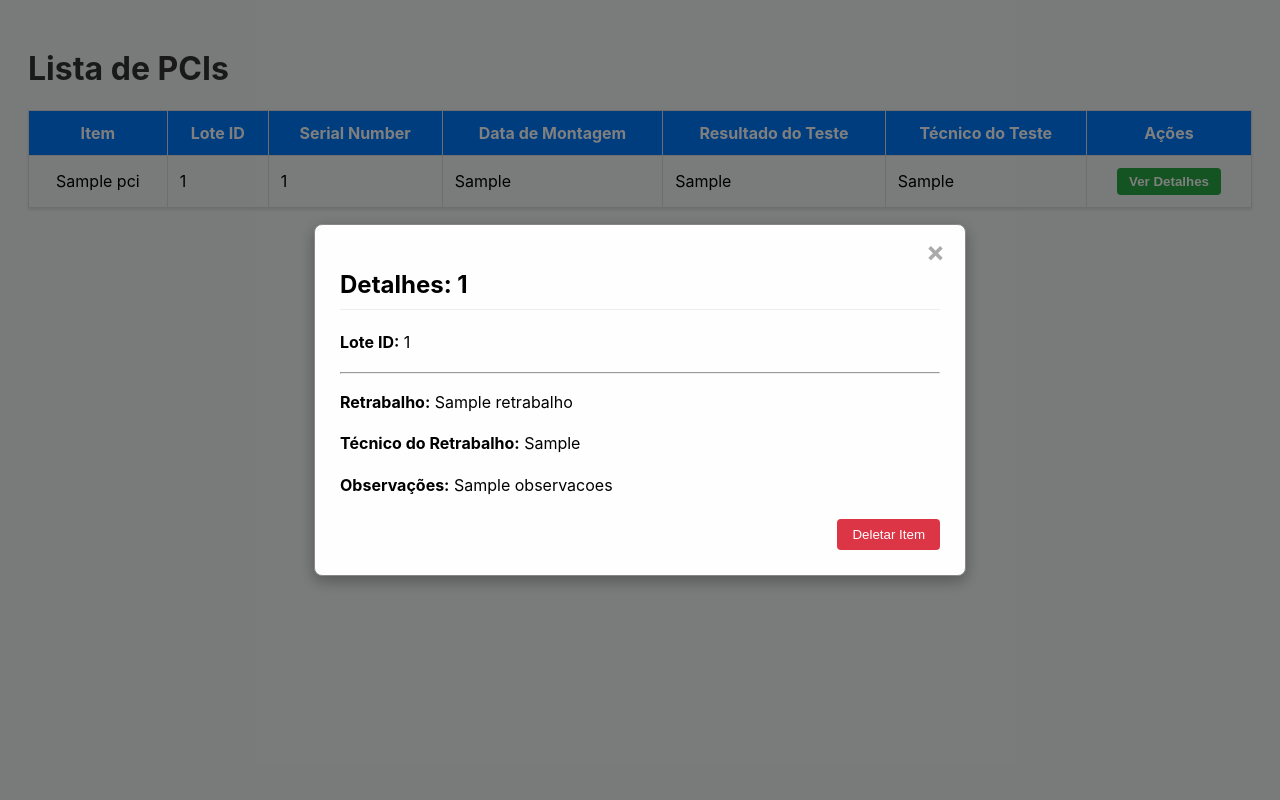
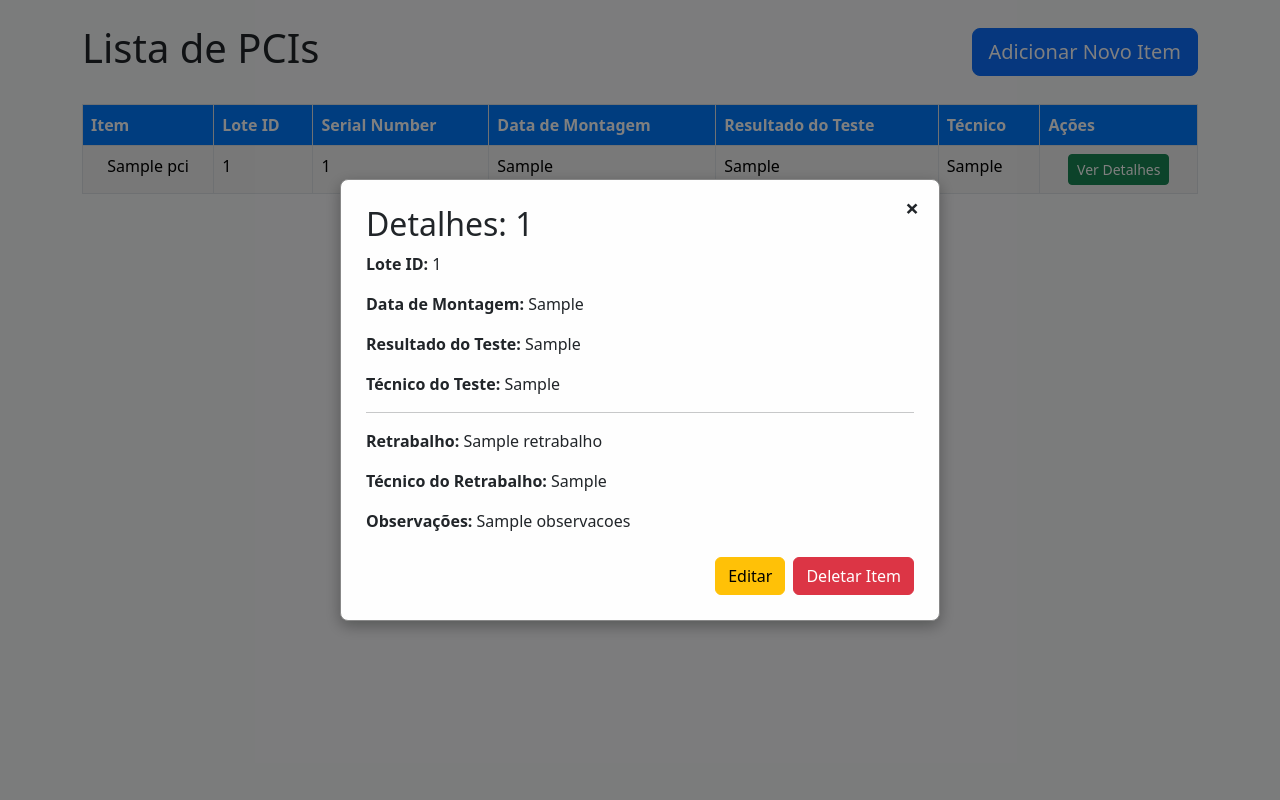
Before and after one commit to gustavo-gbarreto/Registro-de-PCIs, a Flask app: template templates/lotes.html in a window 1280 px wide, after a click on "Ver Detalhes". Run offline with Flask 3, Linux system fonts and the light colour scheme; the template is opened without the code that fills it: most values are stand-ins (such as "Sample title", 1, 10 or a date in 2020).

Commit message:
CRUD funcionando e com validaçâo de dados

```diff
--- a/main.py
+++ b/main.py
@@ -1,15 +1,22 @@
+# main.py (agora com o conteúdo correto)
+
 from flask import Flask
+# Certifique-se de que os caminhos de importação estão corretos
+# Se você criou a pasta 'routes', o caminho será 'routes.admin', etc.
+from routes.admin import admin_route
+from routes.cliente import cliente_route
 from routes.home import home_route
-from routes.cliente import cliente_route
-from routes.admin import admin_route
 
-#inicializando o flask
+# 1. Cria a instância principal da aplicação
 app = Flask(__name__)
 
-#definiçâo das rotas
+# 2. Registra os blueprints na aplicação principal
+#    Cada blueprint é um conjunto de rotas de um arquivo diferente.
 app.register_blueprint(home_route)
-app.register_blueprint(cliente_route,url_prefix='/cliente')
-app.register_blueprint(admin_route,url_prefix='/admin')
+app.register_blueprint(admin_route, url_prefix='/admin')
+app.register_blueprint(cliente_route, url_prefix='/cliente')
 
-
-app.run(debug=True)
+# 3. Roda a aplicação (APENAS se este arquivo for executado diretamente)
+if __name__ == '__main__':
+    # O debug=True é ótimo para desenvolvimento, pois reinicia o servidor a cada alteração.
+    app.run(debug=True)
--- /dev/null
+++ b/templates/base.html
@@ -0,0 +1,20 @@
+<!doctype html>
+<html lang="pt-BR">
+  <head>
+    <meta charset="utf-8">
+    <meta name="viewport" content="width=device-width, initial-scale=1">
+    <title>{% block title %}Registro de PCIs{% endblock %}</title>
+    <link href="https://cdn.jsdelivr.net/npm/bootstrap@5.3.3/dist/css/bootstrap.min.css" rel="stylesheet">
+    {% block styles %}{% endblock %}
+  </head>
+  <body class="bg-light">
+
+    <div class="container mt-4">
+      {% block content %}{% endblock %}
+    </div>
+
+    <script src="https://cdn.jsdelivr.net/npm/bootstrap@5.3.3/dist/js/bootstrap.bundle.min.js"></script>
+    <script src="{{ url_for('static', filename='JS/cru.js') }}"></script>
+    {% block scripts %}{% endblock %}
+  </body>
+</html>
--- a/templates/lotes.html
+++ b/templates/lotes.html
@@ -1,105 +1,28 @@
-<!DOCTYPE html>
-<html lang="pt-BR">
-<head>
-  <meta charset="UTF-8">
-  <meta name="viewport" content="width=device-width, initial-scale=1.0">
-  <title>Lista de PCIs</title>
+{% extends "base.html" %}
+
+{% block title %}Lista de Lotes - PCIs{% endblock %}
+
+{% block styles %}
   <style>
-    body {
-      font-family: -apple-system, BlinkMacSystemFont, "Segoe UI", Roboto, "Helvetica Neue", Arial, sans-serif;
-      padding: 20px;
-      background-color: #f4f7f6;
-    }
-    h1 {
-      color: #333;
-    }
-    table {
-      border-collapse: collapse;
-      width: 100%;
-      border: 1px solid #ccc;
-      box-shadow: 0 2px 3px rgba(0,0,0,0.1);
-    }
-    th, td {
-      text-align: left;
-      border: 1px solid #ddd;
-      padding: 12px;
-    }
-    th {
-      background-color: #007bff;
-      color: white;
-      text-align: center;
-    }
-    tr:nth-child(even) {
-      background-color: #f2f2f2;
-    }
-    td:first-child, td:last-child {
-        text-align: center;
-    }
+    .modal { display: none; position: fixed; z-index: 1050; left: 0; top: 0; width: 100%; height: 100%; background-color: rgba(0,0,0,0.5); justify-content: center; align-items: center; overflow-y: auto; }
+    .modal-conteudo { background-color: #fefefe; padding: 25px; border: 1px solid #888; width: 90%; max-width: 600px; border-radius: 8px; box-shadow: 0 5px 15px rgba(0,0,0,0.3); position: relative; margin: 2rem 0; }
+    .fechar { position: absolute; top: 10px; right: 20px; font-size: 1.5rem; font-weight: bold; cursor: pointer; }
+    .table thead th { background-color: #007bff; color: white; }
+    .required-indicator { color: #dc3545; display: none; }
+  </style>
+{% endblock %}
 
-    /* --- CSS para o botão e o pop-up (Modal) --- */
-    .btn-detalhes {
-      padding: 6px 12px;
-      cursor: pointer;
-      border: none;
-      background-color: #28a745;
-      color: white;
-      border-radius: 4px;
-      font-weight: bold;
-    }
-    .btn-detalhes:hover {
-      background-color: #218838;
-    }
 
-    /* --- CORREÇÃO APLICADA AQUI --- */
-    .modal {
-      display: none; /* Começa oculto por padrão */
-      position: fixed;
-      z-index: 1000;
-      left: 0;
-      top: 0;
-      width: 100%;
-      height: 100%;
-      background-color: rgba(0,0,0,0.5);
-      /* As propriedades de alinhamento abaixo funcionarão quando o JS ativar o 'display: flex' */
-      justify-content: center;
-      align-items: center;
-    }
+{% block content %}
+  <div class="d-flex justify-content-between align-items-center mb-4">
+    <h1>Lista de PCIs</h1>
+    <button class="btn btn-primary btn-lg" id="btn-add-item">
+      Adicionar Novo Item
+    </button>
+  </div>
 
-    .modal-conteudo {
-      background-color: #fefefe;
-      padding: 25px;
-      border: 1px solid #888;
-      width: 90%;
-      max-width: 600px;
-      border-radius: 8px;
-      box-shadow: 0 5px 15px rgba(0,0,0,0.3);
-      position: relative;
-    }
-
-    .modal-conteudo h2 {
-        border-bottom: 1px solid #eee;
-        padding-bottom: 10px;
-    }
-
-    .modal-conteudo p {
-        line-height: 1.6;
-    }
-
-    .fechar {
-      color: #aaa;
-      position: absolute;
-      top: 10px;
-      right: 20px;
-      font-size: 28px;
-      font-weight: bold;
-      cursor: pointer;
-    }
-  </style>
-</head>
-<body>
-  <h1>Lista de PCIs</h1>
-
-  <table>
+  <div class="table-responsive">
+    <table class="table table-striped table-bordered table-hover">
       <thead>
         <tr>
           <th>Item</th>
@@ -107,78 +30,152 @@
           <th>Serial Number</th>
           <th>Data de Montagem</th>
           <th>Resultado do Teste</th>
-        <th>Técnico do Teste</th>
+          <th>Técnico</th>
           <th>Ações</th>
         </tr>
       </thead>
       <tbody>
         {% for id, dados in pci_list.items() %}
         <tr>
-          <td>{{ id }}</td>
+            <td class="text-center">{{ id }}</td>
             <td>{{ dados.Lote_ID }}</td>
             <td>{{ dados.Serial_Number }}</td>
             <td>{{ dados.Data_de_Montagem }}</td>
             <td>{{ dados.Resultado_do_Teste }}</td>
             <td>{{ dados.tecnico_do_teste }}</td>
-          <td>
-            <button class="btn-detalhes" data-target="modal-{{ id }}">Ver Detalhes</button>
+            <td class="text-center">
+              <button class="btn btn-success btn-sm btn-detalhes" data-target="modal-{{ id }}">Ver Detalhes</button>
             </td>
         </tr>
         {% endfor %}
       </tbody>
     </table>
+  </div>
+
+  <div id="modal-add-item" class="modal">
+    <div class="modal-conteudo">
+      <form id="form-add-item" action="{{ url_for('admin.cadastro_lotes') }}" method="POST">
+        <span class="fechar">&times;</span>
+        <h2>Adicionar Novo Item</h2>
+        <div class="mb-3"><label class="form-label">Lote ID</label><input type="text" name="Lote_ID" class="form-control" required></div>
+        <div class="mb-3"><label class="form-label">Serial Number</label><input type="text" name="Serial_Number" class="form-control" required></div>
+        <div class="mb-3"><label class="form-label">Data de Montagem</label><input type="date" name="Data_de_Montagem" class="form-control" required></div>
+        <div class="mb-3"><label class="form-label">Resultado do Teste</label><select name="Resultado_do_Teste" id="add-resultado-teste" class="form-select" required><option value="Aprovada" selected>Aprovada</option><option value="Reprovada">Reprovada</option></select></div>
+        <div class="mb-3"><label class="form-label">Técnico do Teste</label><input type="text" name="tecnico_do_teste" class="form-control" required></div>
+        <div class="mb-3"><label class="form-label" for="add-retrabalho">Retrabalho <span class="required-indicator">*</span></label><input type="text" name="Retrabalho" id="add-retrabalho" class="form-control" value="Não"></div>
+        <div class="mb-3"><label class="form-label" for="add-tecnico-retrabalho">Técnico do Retrabalho <span class="required-indicator">*</span></label><input type="text" name="Tecnico_do_Retrabalho" id="add-tecnico-retrabalho" class="form-control" value="N/A"></div>
+        <div class="mb-3"><label class="form-label">Observações</label><input type="text" name="Observacoes" class="form-control" value="--"></div>
+        <div class="d-flex justify-content-end"><button type="submit" class="btn btn-primary">Salvar Novo Item</button></div>
+      </form>
+    </div>
+  </div>
 
   {% for id, dados in pci_list.items() %}
   <div id="modal-{{ id }}" class="modal">
-  <div class="modal-conteudo">
+    <div class="modal-conteudo" id="modal-content-{{ id }}">
       <span class="fechar">&times;</span>
       <h2>Detalhes: {{ dados.Serial_Number }}</h2>
       <p><strong>Lote ID:</strong> {{ dados.Lote_ID }}</p>
+      <p><strong>Data de Montagem:</strong> {{ dados.Data_de_Montagem }}</p>
+      <p><strong>Resultado do Teste:</strong> {{ dados.Resultado_do_Teste }}</p>
+      <p><strong>Técnico do Teste:</strong> {{ dados.tecnico_do_teste }}</p>
       <hr>
       <p><strong>Retrabalho:</strong> {{ dados.Retrabalho }}</p>
       <p><strong>Técnico do Retrabalho:</strong> {{ dados.Tecnico_do_Retrabalho }}</p>
       <p><strong>Observações:</strong> {{ dados.Observacoes }}</p>
-
-    <div style="text-align: right; margin-top: 20px;">
-      <button
-        style="background-color: #dc3545; color: white; padding: 8px 15px; border: none; border-radius: 4px; cursor: pointer;"
-        c-delete="{{ url_for('admin.deletar_pci', lote_id=dados.Lote_ID, serial_id=id) }}"
-        c-reload-container="#pci-container"
-        onclick="this.closest('.modal').style.display = 'none';">
+      <div class="mt-4 d-flex justify-content-end gap-2">
+        <button class="btn btn-warning" c-get="{{ url_for('admin.obter_pci_form', serial_id=id) }}" c-target="#modal-content-{{ id }}">
+          Editar
+        </button>
+        <button class="btn btn-danger" c-redirect="{{ url_for('admin.lista_lotes_admin') }}" c-delete="{{ url_for('admin.deletar_pci', lote_id=dados.Lote_ID, serial_id=id) }}">
           Deletar Item
         </button>
       </div>
-
     </div>
   </div>
   {% endfor %}
+{% endblock %}
 
+
+{% block scripts %}
   <script>
     document.addEventListener('DOMContentLoaded', () => {
-      // Abre o modal
+      const formAddItem = document.getElementById('form-add-item');
+      if (formAddItem) {
+        formAddItem.addEventListener('submit', async (event) => {
+          event.preventDefault();
+          const formData = new FormData(formAddItem);
+          const data = Object.fromEntries(formData.entries());
+          const response = await fetch(formAddItem.action, {
+            method: 'POST',
+            headers: { 'Content-Type': 'application/json' },
+            body: JSON.stringify(data)
+          });
+          if (response.ok) {
+            window.location.href = "{{ url_for('admin.lista_lotes_admin') }}";
+          } else {
+            const errorData = await response.json();
+            if (errorData.message) {
+              alert('Erro ao salvar: ' + errorData.message);
+            } else {
+              alert('Ocorreu um erro desconhecido.');
+            }
+          }
+        });
+      }
+
+      const resultadoSelect = document.getElementById('add-resultado-teste');
+      if (resultadoSelect) {
+        const retrabalhoInput = document.getElementById('add-retrabalho');
+        const tecnicoRetrabalhoInput = document.getElementById('add-tecnico-retrabalho');
+        const retrabalhoIndicator = document.querySelector('label[for="add-retrabalho"] .required-indicator');
+        const tecnicoRetrabalhoIndicator = document.querySelector('label[for="add-tecnico-retrabalho"] .required-indicator');
+        function atualizarCamposCondicionais() {
+          const isReprovado = resultadoSelect.value === 'Reprovada';
+          retrabalhoInput.required = isReprovado;
+          tecnicoRetrabalhoInput.required = isReprovado;
+          retrabalhoIndicator.style.display = isReprovado ? 'inline' : 'none';
+          tecnicoRetrabalhoIndicator.style.display = isReprovado ? 'inline' : 'none';
+          if (isReprovado) {
+            if (retrabalhoInput.value === 'Não') retrabalhoInput.value = '';
+            if (tecnicoRetrabalhoInput.value === 'N/A') tecnicoRetrabalhoInput.value = '';
+          }
+        }
+        resultadoSelect.addEventListener('change', atualizarCamposCondicionais);
+      }
+
+      const btnAddItem = document.getElementById('btn-add-item');
+      if (btnAddItem) {
+        btnAddItem.addEventListener('click', () => {
+          document.getElementById('modal-add-item').style.display = 'flex';
+        });
+      }
+
       document.querySelectorAll('.btn-detalhes').forEach(button => {
         button.addEventListener('click', () => {
           const modalId = button.getAttribute('data-target');
-          // A mágica acontece aqui: mudamos de 'none' para 'flex'
-          document.getElementById(modalId).style.display = 'flex';
+          const modal = document.getElementById(modalId);
+          if (modal) {
+            modal.style.display = 'flex';
+          }
         });
       });
 
-      // Fecha o modal pelo 'X'
       document.querySelectorAll('.fechar').forEach(button => {
         button.addEventListener('click', () => {
           button.closest('.modal').style.display = 'none';
         });
       });
 
-      // Fecha o modal clicando fora da caixa de conteúdo
-      window.addEventListener('click', event => {
+      window.addEventListener('click', (event) => {
         if (event.target.classList.contains('modal')) {
           event.target.style.display = 'none';
         }
       });
+
+      if (window.$C) {
+        $C();
+      }
     });
   </script>
-
-</body>
-</html>
+{% endblock %}
```
Also changed, not shown: database/PCI_list.py (+11 -21 lines), routes/admin.py (+53 -42 lines), templates/_edit_form.html (added, +40 -0 lines), templates/index.html (+9 -15 lines). Lines whose indentation alone changed are shown as unchanged.
